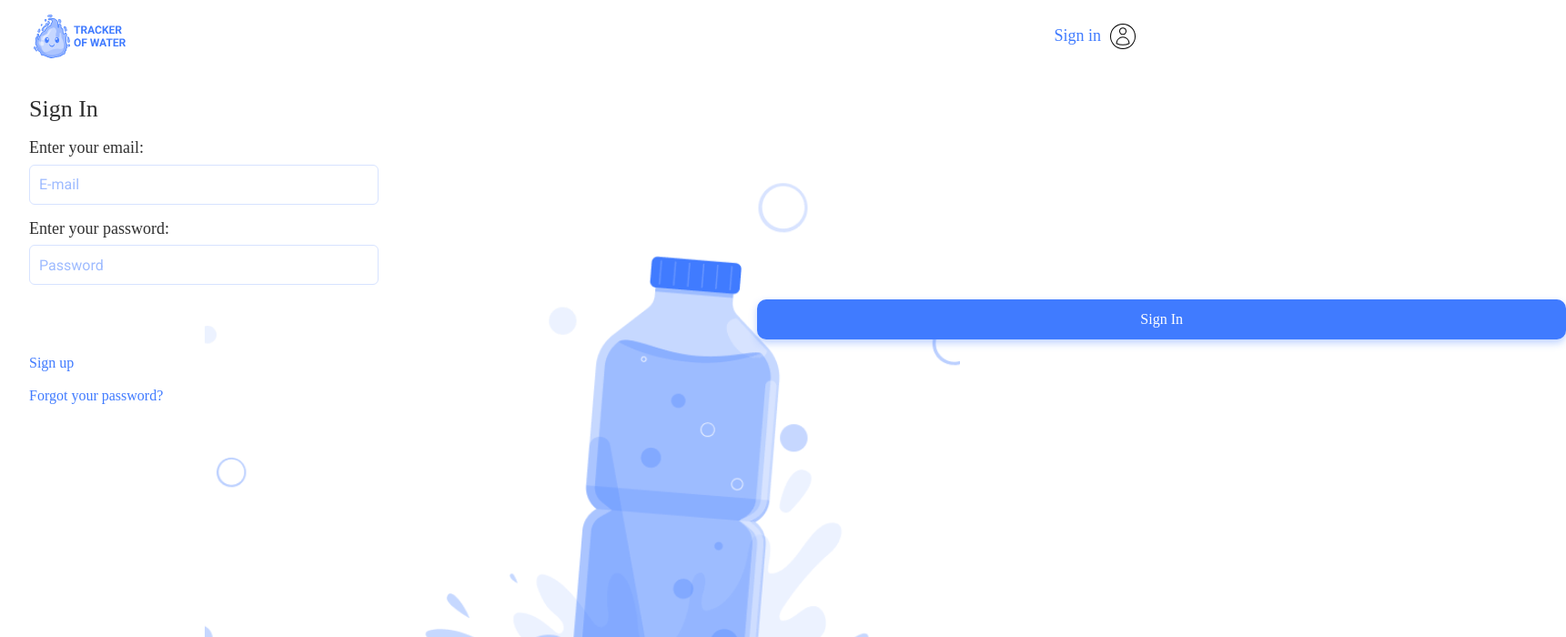
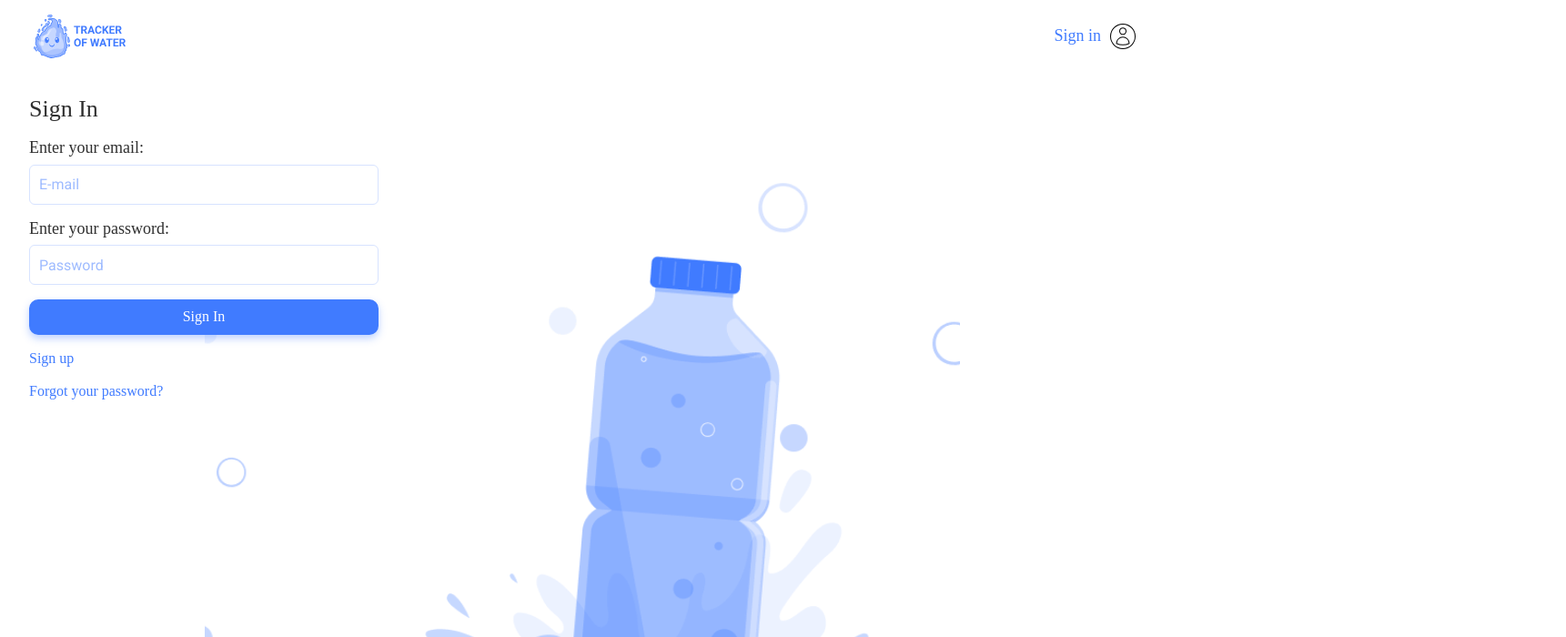
Before and after one commit to AlexSerg01/team-project-watter-app, a React (Vite) app: page /signin in a window 1280 px wide. Shown: the top 700 px of the page at 91% size, 1721 px wide, since content can reach past the window. Built offline with nearby package versions, Linux system fonts and the light colour scheme.

Commit message:
Update SettingModal.module.css

```diff
--- a/src/components/SettingModal/SettingModal.module.css
+++ b/src/components/SettingModal/SettingModal.module.css
@@ -29,7 +29,7 @@
   margin-bottom: 24px;
 }
 
-h2 {
+.modalContent h2 {
   font-size: 26px;
   font-weight: 500;
   line-height: 32px;
@@ -145,7 +145,7 @@ h2 {
   border: 1px solid rgb(215, 227, 255);
 }
 
-input::placeholder {
+.modalContent input::placeholder {
   color: rgb(158, 187, 255); /* Замените на нужный цвет */
 }
 
@@ -201,7 +201,7 @@ input::placeholder {
   height: 24px;
 }
 
-button[type="submit"] {
+.modalContent button[type="submit"] {
   width: 100%;
   padding: 8px 30px;
   color: rgb(255, 255, 255);
@@ -217,7 +217,7 @@ button[type="submit"] {
   background: rgb(64, 123, 255);
 }
 
-button[type="submit"]:hover {
+.modalContent button[type="submit"]:hover {
   background-color: rgb(64, 123, 255);
   box-shadow: 0px 4px 14px 0px rgba(64, 123, 255, 0.54);
 }
@@ -249,7 +249,7 @@ button[type="submit"]:hover {
     max-width: 392px;
   }
 
-  button[type="submit"] {
+  .modalContent button[type="submit"] {
     width: 160px;
     height: 44px;
     margin-left: 530px;
@@ -301,7 +301,7 @@ button[type="submit"]:hover {
     max-width: 45%; /* Максимальная ширина правой колонки */
   }
 
-  button[type="submit"] {
+  .modalContent button[type="submit"] {
     margin-left: 800px;
   }
 }
```
